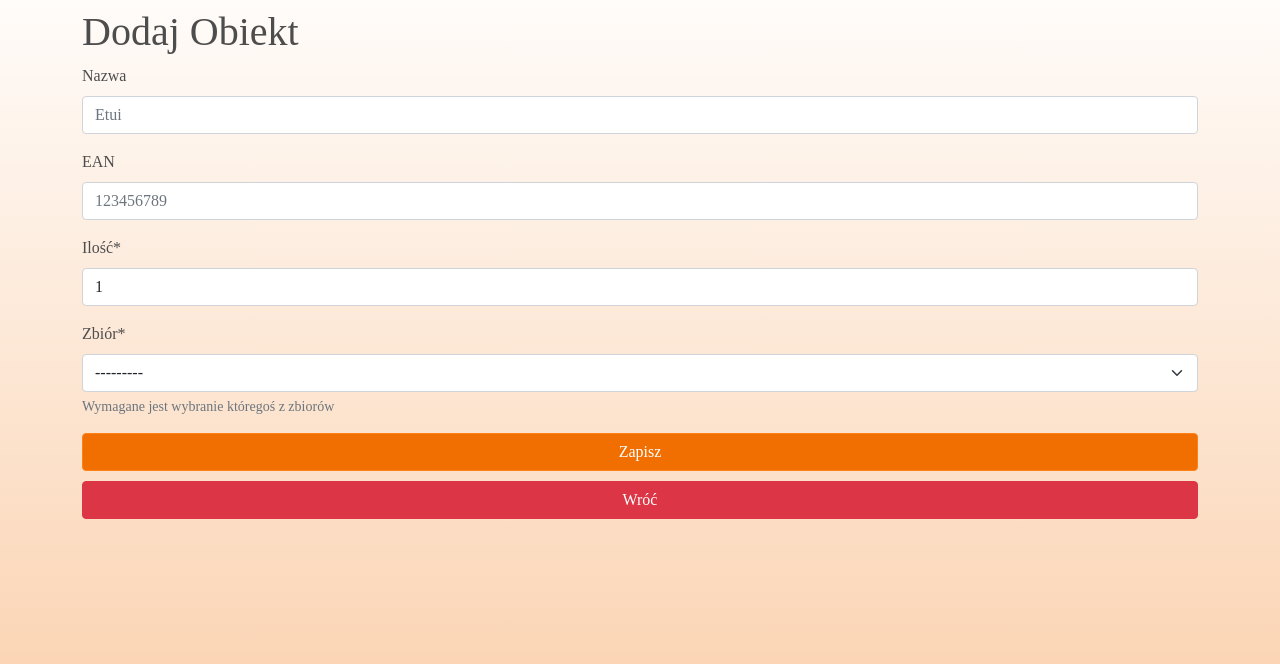
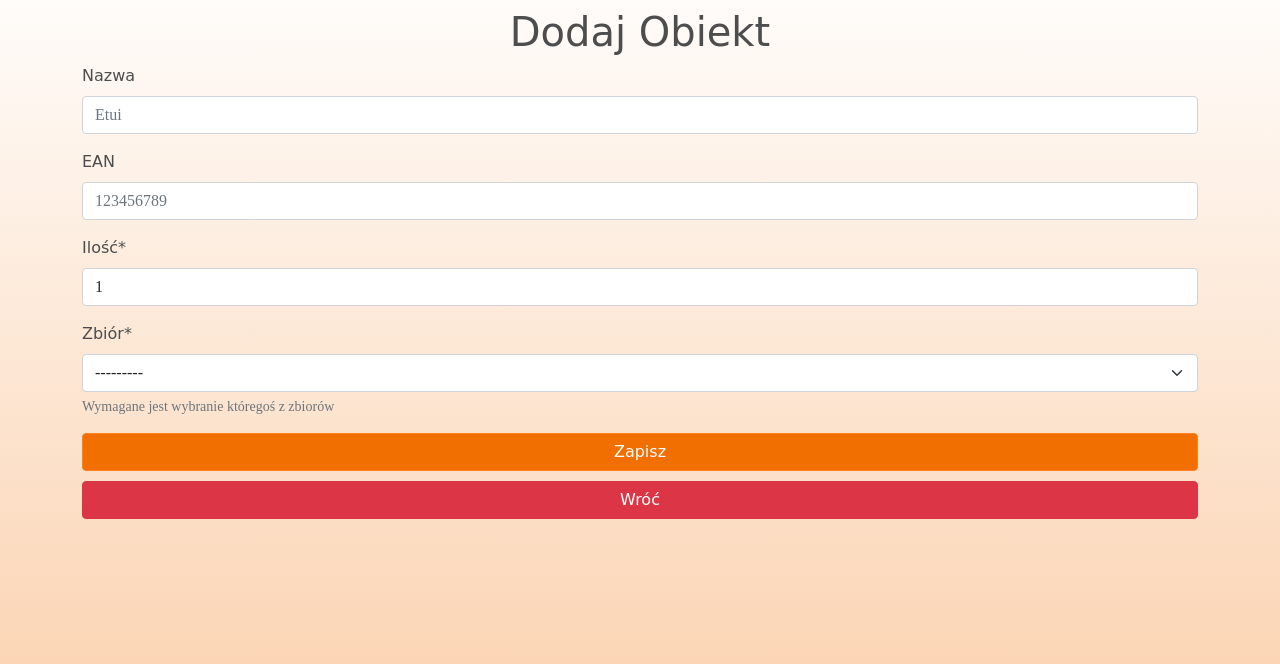
Before and after one commit to ProSwiety/Orange, a Django app: page /inw/create/ in a window 1280 px wide. Shown: the part 56-720 px from the top of the page. Run offline with Django 4.2, Linux system fonts and the light colour scheme; a user stored in the database is signed in; data comes from the database, SQL or seed files in the repository; both versions use the stored data as it was after the commit; some libraries are stand-ins or nearby versions.

Commit message:
html formater

```diff
--- a/work_site/inw/models.py
+++ b/work_site/inw/models.py
@@ -13,6 +13,7 @@ class UploadModel(models.Model):
     def __str__(self):
         return f'{self.name} {self.date} {self.user}'
 
+
 class InwModel(models.Model):
     name = models.CharField(max_length=50, blank=True, null=True)
     EAN = models.IntegerField(blank=True, null=True)
--- a/work_site/inw/templates/inw/inwmodel_create_form.html
+++ b/work_site/inw/templates/inw/inwmodel_create_form.html
@@ -1,4 +1,6 @@
 {% extends 'base.html' %}
+
+{% block title %} Create {% endblock %}
 
 {% block content %}
 {% load crispy_forms_tags %}
--- a/work_site/inw/templates/inw/inwmodel_update_form.html
+++ b/work_site/inw/templates/inw/inwmodel_update_form.html
@@ -1,4 +1,6 @@
 {% extends 'base.html' %}
+
+{% block title %} Edit {% endblock %}
 
 {% block content %}
 {% load crispy_forms_tags %}
--- a/work_site/inw/urls.py
+++ b/work_site/inw/urls.py
@@ -1,18 +1,19 @@
 from django.urls import path
-from .views import TableData, UploadData, InwModelCreateView, InwModelUpdateView, ConfirmDeleteList, download_data_as_excel
+from .views import TableData, UploadData, InwModelCreateView, InwModelUpdateView, ConfirmDeleteList, \
+    download_data_as_excel
 from django.contrib.auth import views as auth_views
 
 app_name = 'myapp'
 
 urlpatterns = [
-    path('table/upload=<int:id>',TableData.as_view(), name='tablekwargs'),
-    path('table/',TableData.as_view(), name='table'),
-    path('upload/',UploadData.as_view(), name='upload'),
-    path('create/',InwModelCreateView.as_view(), name='create'),
-    path('update/<int:pk>',InwModelUpdateView.as_view(), name='update'),
-    path('delete/',ConfirmDeleteList.as_view(), name='list'),
-    path('download/',download_data_as_excel, name='download'),
-    path('download/<int:pk>',download_data_as_excel, name='download'),
+    path('table/upload=<int:id>', TableData.as_view(), name='tablekwargs'),
+    path('table/', TableData.as_view(), name='table'),
+    path('upload/', UploadData.as_view(), name='upload'),
+    path('create/', InwModelCreateView.as_view(), name='create'),
+    path('update/<int:pk>', InwModelUpdateView.as_view(), name='update'),
+    path('delete/', ConfirmDeleteList.as_view(), name='list'),
+    path('download/', download_data_as_excel, name='download'),
+    path('download/<int:pk>', download_data_as_excel, name='download'),
 
 ]
 
--- a/work_site/inw/views.py
+++ b/work_site/inw/views.py
@@ -6,9 +6,9 @@ from openpyxl.utils import get_column_letter
 from openpyxl.styles import Font, Alignment
 from datetime import datetime
 from .models import InwModel, UploadModel
-from .forms import CreateDataForm, SurplusLackInputForm, UploadModelFormSelect,EditForm
+from .forms import CreateDataForm, SurplusLackInputForm, UploadModelFormSelect, EditForm
 from django.views.generic import View, UpdateView, CreateView
-from django.http import HttpResponse,JsonResponse
+from django.http import HttpResponse, JsonResponse
 from django.contrib import messages
 from django.contrib.messages.views import SuccessMessageMixin
 from django.contrib.auth.decorators import login_required
--- a/work_site/static/css/base.css
+++ b/work_site/static/css/base.css
@@ -4,6 +4,15 @@ body {
     background: -webkit-gradient(linear, left top, left bottom, from(#fff), to(#f16e0052)) fixed;
     color:  #4d4d4d;
 
+}
+
+h1 {
+    text-align: center;
+    font-family: Comic Sans MS;
+}
+
+label {
+    font-family: Comic Sans MS;
 }
 
 .form-check-input:checked {
@@ -90,6 +99,10 @@ table {
     margin-bottom: 10px !important;
 }
 
+.btn {
+    font-family: Comic Sans MS;
+}
+
 .btn-primary:hover {
     background-color:  #ff811a;
     border-color:  #f16e00;
--- a/work_site/templates/base.html
+++ b/work_site/templates/base.html
@@ -8,13 +8,16 @@
     <meta name="viewport" content="width=device-width, initial-scale=1">
     <title>{% block title %} Title {% endblock %}</title>
     <!-- CSS only -->
-    <link href="https://cdn.jsdelivr.net/npm/bootstrap@5.1.3/dist/css/bootstrap.min.css" rel="stylesheet" integrity="sha384-1BmE4kWBq78iYhFldvKuhfTAU6auU8tT94WrHftjDbrCEXSU1oBoqyl2QvZ6jIW3" crossorigin="anonymous">
+    <link href="https://cdn.jsdelivr.net/npm/bootstrap@5.1.3/dist/css/bootstrap.min.css" rel="stylesheet"
+          integrity="sha384-1BmE4kWBq78iYhFldvKuhfTAU6auU8tT94WrHftjDbrCEXSU1oBoqyl2QvZ6jIW3" crossorigin="anonymous">
     <!-- JavaScript Bundle with Popper -->
-    <script src="https://cdn.jsdelivr.net/npm/bootstrap@5.1.3/dist/js/bootstrap.bundle.min.js" integrity="sha384-ka7Sk0Gln4gmtz2MlQnikT1wXgYsOg+OMhuP+IlRH9sENBO0LRn5q+8nbTov4+1p" crossorigin="anonymous"></script>
+    <script src="https://cdn.jsdelivr.net/npm/bootstrap@5.1.3/dist/js/bootstrap.bundle.min.js"
+            integrity="sha384-ka7Sk0Gln4gmtz2MlQnikT1wXgYsOg+OMhuP+IlRH9sENBO0LRn5q+8nbTov4+1p"
+            crossorigin="anonymous"></script>
+    <!-- JQuery -->
     <script src="https://ajax.googleapis.com/ajax/libs/jquery/2.1.1/jquery.min.js"></script>
-    <script src="https://maxcdn.bootstrapcdn.com/bootstrap/3.3.7/js/bootstrap.min.js"></script>
+    <!-- Custom CSS -->
     <link rel="stylesheet" href="{% static '/css/base.css' %}" type="text/css">
-
     {% block script %}
 
     {% endblock %}
@@ -24,7 +27,8 @@
     <nav class="navbar navbar-expand-lg navbar-dark bg-dark">
         <div class="container-fluid">
             <a class="navbar-brand" href="{% url 'home' %}">Orange</a>
-            <button class="navbar-toggler" type="button" data-bs-toggle="collapse" data-bs-target="#navbarNav" aria-controls="navbarNav" aria-expanded="false" aria-label="Toggle navigation">
+            <button class="navbar-toggler" type="button" data-bs-toggle="collapse" data-bs-target="#navbarNav"
+                    aria-controls="navbarNav" aria-expanded="false" aria-label="Toggle navigation">
                 <span class="navbar-toggler-icon"></span>
             </button>
             <div class="collapse navbar-collapse" id="navbarNav">
--- a/work_site/templates/home.html
+++ b/work_site/templates/home.html
@@ -1,4 +1,6 @@
 {% extends 'base.html' %}
+
+{% block title %} Home {% endblock %}
 
 {% block content %}
 
```
Also changed, not shown: work_site/inw/forms.py (+6 -7 lines), work_site/inw/templates/inw/table_form.html (+5 -3 lines), work_site/inw/templates/inw/upload_form_page.html (+4 -4 lines), work_site/templates/404.html (+5 -3 lines), work_site/db.sqlite3.
